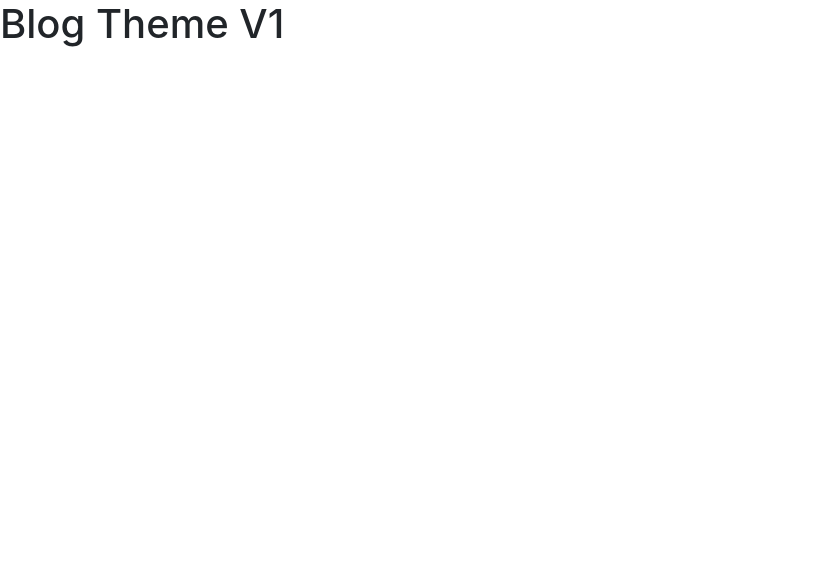
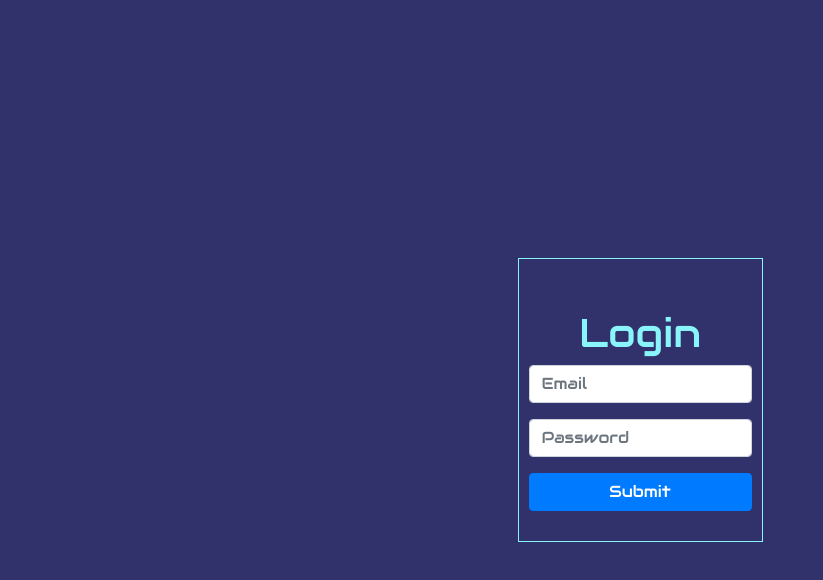
Before and after one commit to talhag3/blog_theme, a plain HTML site: page index.html in a window 1280 px wide. Shown: the whole page, without its empty margins (0-823 px from the left). Drawn offline with Linux system fonts and the light colour scheme.

Commit message:
Login Page 1

```diff
--- a/index.html
+++ b/index.html
@@ -4,12 +4,26 @@
      <meta charset="UTF-8">
      <meta name="viewport" content="width=device-width, initial-scale=1.0">
      <meta http-equiv="X-UA-Compatible" content="ie=edge">
+     <link href='https://fonts.googleapis.com/css?family=Audiowide' rel='stylesheet'>
      <link rel="stylesheet" href="./public/css/bootstrap.min.css">
      <link rel="stylesheet" href="./public/css/style.css">
      <title>Blog Theme v1</title>
 </head>
 <body>
-     <h1>Blog Theme V1</h1>
+     <div class="auth-container d-flex align-items-center justify-content-center">
+          <div class="form-container">
+               <form action="#" class="b-form text-center">
+               <h1>Login</h1>
+               <div class="form-group">
+                    <input type="email" class="form-control" placeholder="Email">
+               </div>
+               <div class="form-group">
+                    <input type="password" class="form-control" placeholder="Password">
+               </div>
+               <button type="submit" class="btn btn-primary btn-block">Submit</button>
+               </form>
+          </div>
+     </div>
      <script src="./public/js/jquery.min.js"></script>
      <script src="./public/js/popper.min.js"></script>
      <script src="./public/js/bootstrap.min.js"></script>
--- a/public/css/style.css
+++ b/public/css/style.css
@@ -0,0 +1,15 @@
+body,html{
+     height: 100%;
+     font-family: 'Audiowide';
+}
+.auth-container{
+     width: 100%;
+     margin: 0 auto;
+     height: 100%;
+     background: #31316b;
+     color: #89f4f9;
+}
+.form-container{
+     padding:50px 10px  30px  10px;
+     border: #89f4f9 1px solid;
+}
```
Also changed, not shown: screenshots/login1.png (added).
